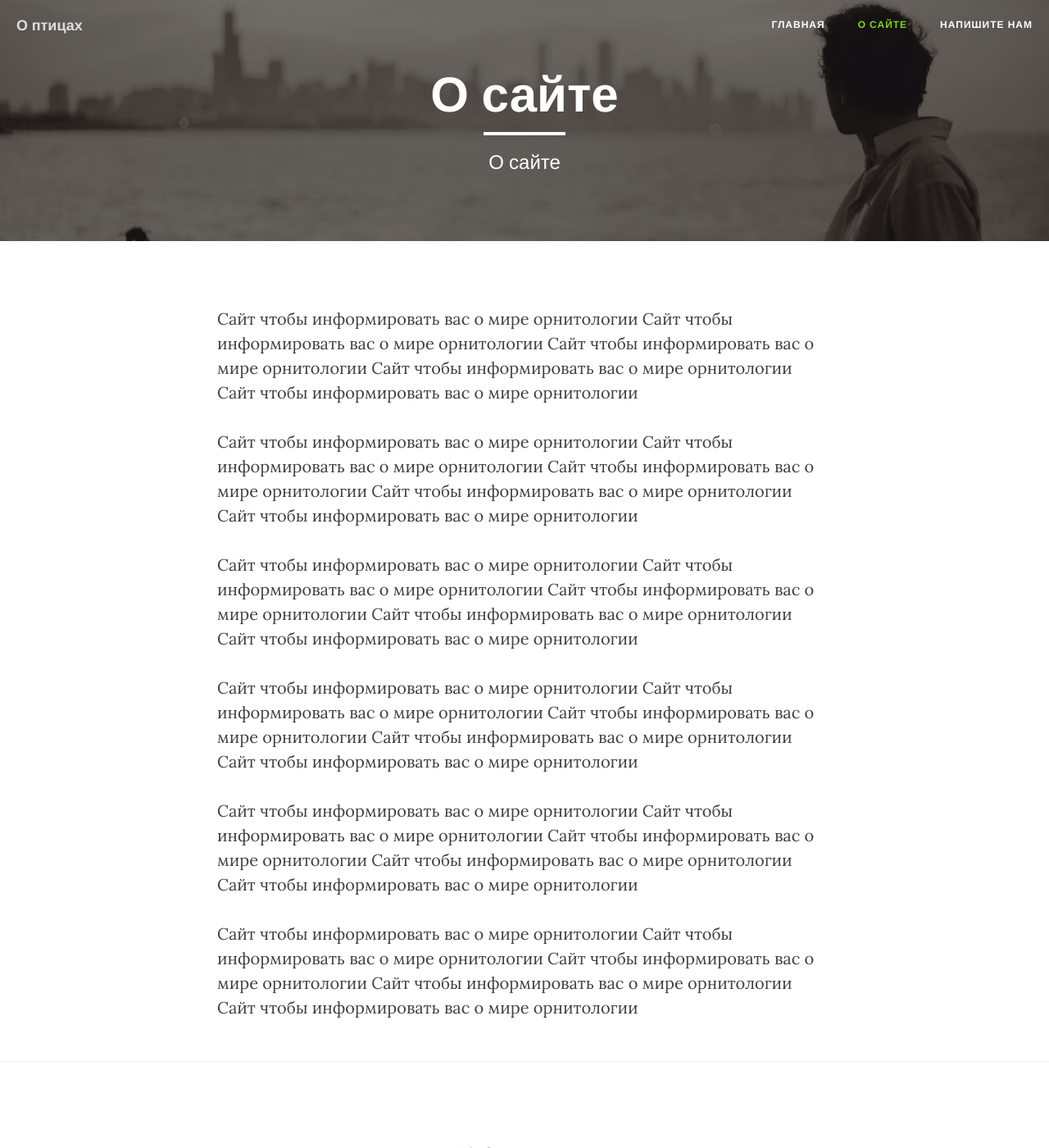
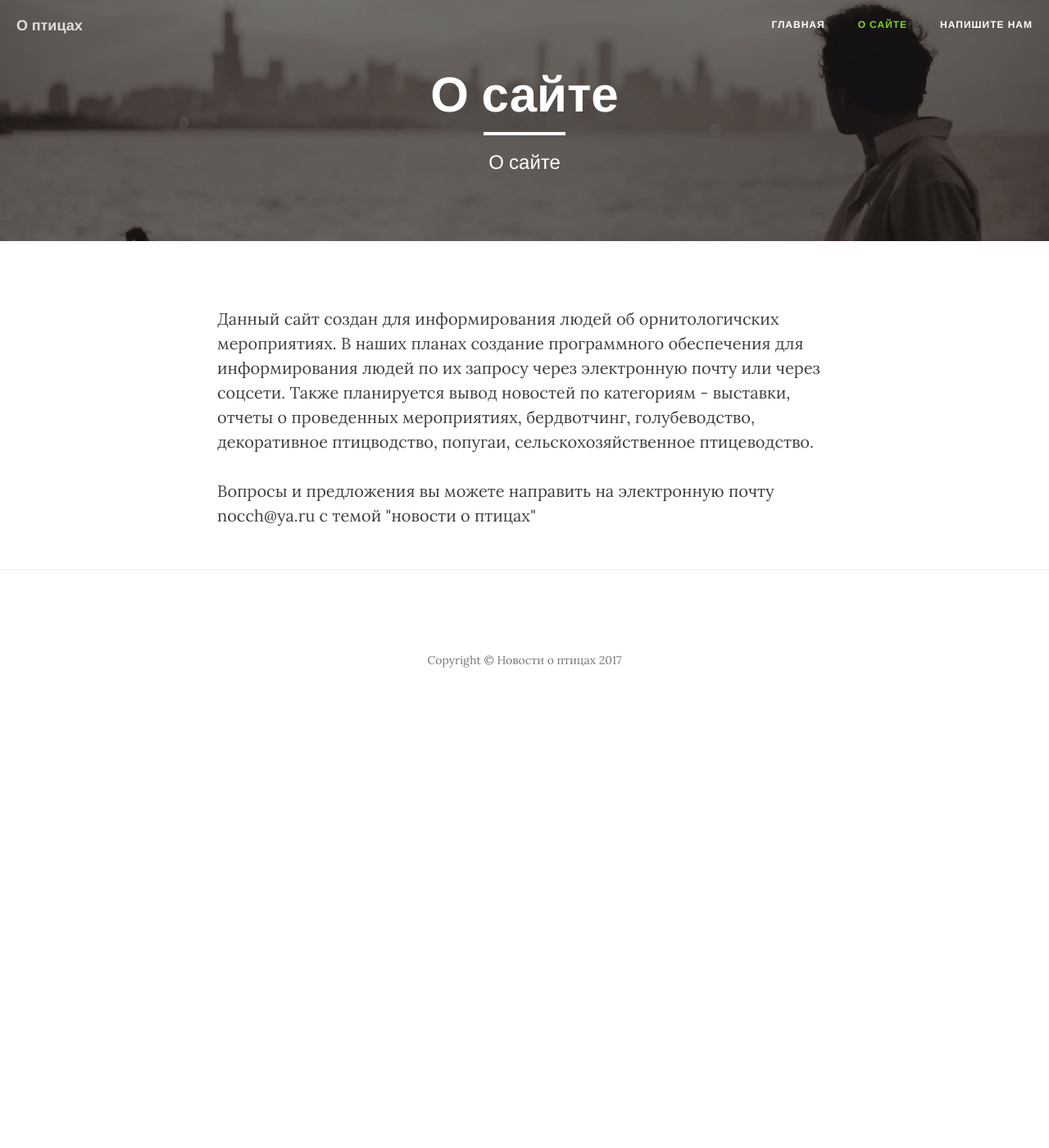
Before and after one commit to nocch/birdnews.lndg.ru, a Jekyll site: the page built from about.html, in a window 1280 px wide and 1400 px high. Shown: the whole window at 82% size. Built offline with Jekyll 4.4.1, drawn with Linux system fonts in a browser that asks for light colours; nearby versions of some CDN libraries.

Commit message:
add about

```diff
--- a/about.html
+++ b/about.html
@@ -12,8 +12,8 @@ order: 2
 <div class="container">
     <div class="row">
         <div class="col-lg-8 col-lg-offset-2 col-md-10 col-md-offset-1">
-            <p>Сайт чтобы информировать вас о мире орнитологии  Сайт чтобы информировать вас о мире орнитологии Сайт чтобы информировать вас о мире орнитологии Сайт чтобы информировать вас о мире орнитологии Сайт чтобы информировать вас о мире орнитологии</p>
-           <p>Сайт чтобы информировать вас о мире орнитологии  Сайт чтобы информировать вас о мире орнитологии Сайт чтобы информировать вас о мире орнитологии Сайт чтобы информировать вас о мире орнитологии Сайт чтобы информировать вас о мире орнитологии</p><p>Сайт чтобы информировать вас о мире орнитологии  Сайт чтобы информировать вас о мире орнитологии Сайт чтобы информировать вас о мире орнитологии Сайт чтобы информировать вас о мире орнитологии Сайт чтобы информировать вас о мире орнитологии</p><p>Сайт чтобы информировать вас о мире орнитологии  Сайт чтобы информировать вас о мире орнитологии Сайт чтобы информировать вас о мире орнитологии Сайт чтобы информировать вас о мире орнитологии Сайт чтобы информировать вас о мире орнитологии</p><p>Сайт чтобы информировать вас о мире орнитологии  Сайт чтобы информировать вас о мире орнитологии Сайт чтобы информировать вас о мире орнитологии Сайт чтобы информировать вас о мире орнитологии Сайт чтобы информировать вас о мире орнитологии</p><p>Сайт чтобы информировать вас о мире орнитологии  Сайт чтобы информировать вас о мире орнитологии Сайт чтобы информировать вас о мире орнитологии Сайт чтобы информировать вас о мире орнитологии Сайт чтобы информировать вас о мире орнитологии</p>
+            <p>Данный сайт создан для информирования людей об орнитологичских мероприятиях. В наших планах создание программного обеспечения для информирования людей по их запросу через электронную почту или через соцсети. Также планируется вывод новостей по категориям - выставки, отчеты о проведенных мероприятиях, бердвотчинг, голубеводство, декоративное птицводство, попугаи, сельскохозяйственное птицеводство. </p>
+<p>Вопросы и предложения вы можете направить на электронную почту nocch@ya.ru с темой "новости о птицах"</p>
         </div>
     </div>
 </div>
```
